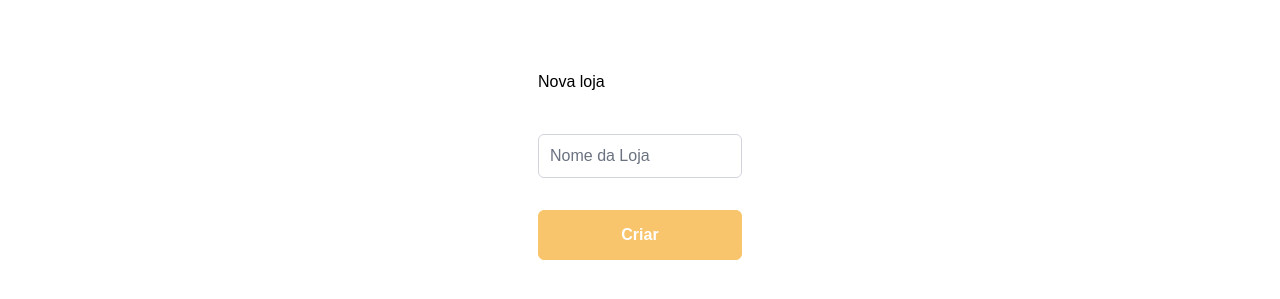
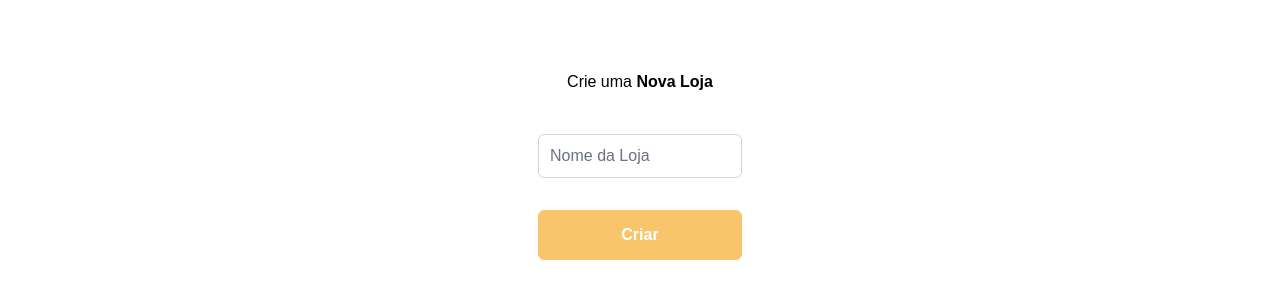
Before and after one commit to ThomBertelli/vendy, a Vue app: page /new-store in a window 1280 px wide. Shown: the part 235-534 px from the top of the page. Built offline with nearby package versions, Linux system fonts and the light colour scheme; a web font is replaced by a local one.

Commit message:
style(NewStore): ajust styles and text

```diff
--- a/src/components/NewStore.vue
+++ b/src/components/NewStore.vue
@@ -54,8 +54,8 @@ const onSubmit = async (event: Event) => {
 </script>
 
 <template>
-    <div>
-        <h1>Nova loja</h1>
+    <div class="flex flex-col items-center">
+        <h1> Crie uma <strong>Nova Loja</strong></h1>
         <form class="flex flex-col gap-8 mt-10  " @submit="onSubmit">
             <FloatLabel>
                 <InputText class="w-full max-h-11" size="small" v-model="storeName" type="text" id="storeName"
```
